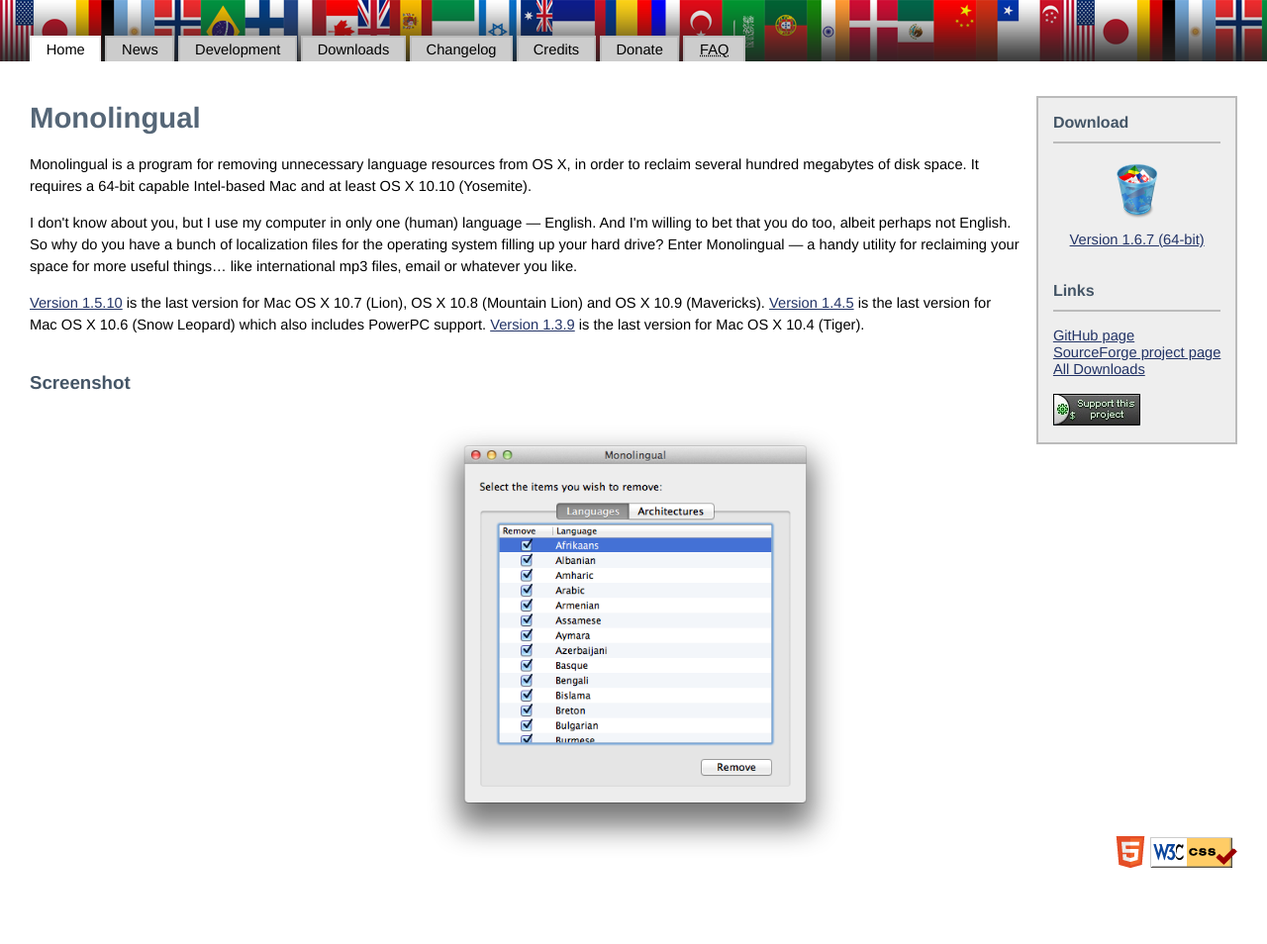
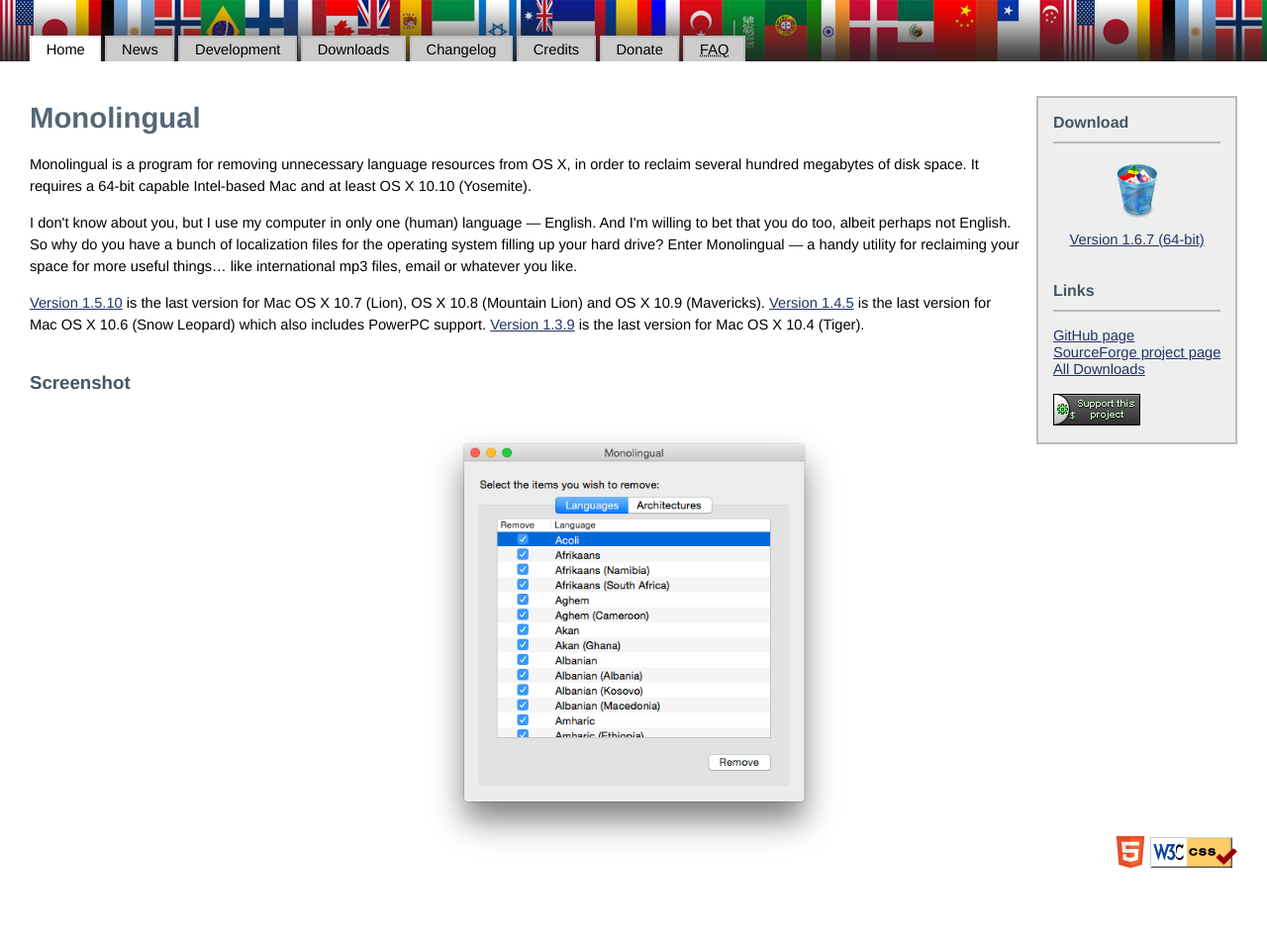
Before and after one commit to IngmarStein/Monolingual, a Jekyll site: the page built from index.html, in a window 1280 px wide. Shown: the whole page at 99% size. Built offline with Jekyll 4.4.1, drawn with Linux system fonts in a browser that asks for light colours.

Commit message:
Update screenshot

```diff
--- a/css/main.css
+++ b/css/main.css
@@ -162,12 +162,12 @@
 	margin: auto;
 	width: 432px;
 	height: 451px;
-	background-image: url(../images/Monolingual-1.5.3-en.png);
+	background-image: url(../images/Monolingual-1.6.7-en.png);
 	background-size: cover;
 }
 @media screen and (-webkit-min-device-pixel-ratio: 2) {
 	div.screenshot {
-		background-image: url(../images/Monolingual-1.5.3-en_2x.png);
+		background-image: url(../images/Monolingual-1.6.7-en_2x.png);
 	}
 }
 
```
Also changed, not shown: images/Monolingual-1.6.7-en.png (added), images/Monolingual-1.6.7-en_2x.png (added).
